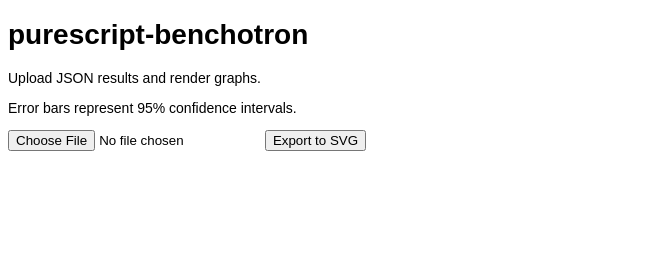
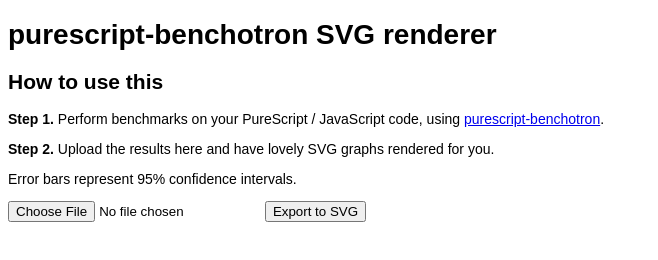
Before and after one commit to hdgarrood/purescript-benchotron-svg-renderer, a plain HTML site: page index.html in a window 1280 px wide. Shown: the whole page, without its empty margins (0-658 px from the left). Drawn offline with Linux system fonts and the light colour scheme.

Commit message:
Better explanation

```diff
--- a/index.html
+++ b/index.html
@@ -59,8 +59,17 @@
 </span>
 
 <body>
-<h1>purescript-benchotron</h1>
-<p>Upload JSON results and render graphs.</p>
+<h1>purescript-benchotron SVG renderer</h1>
+
+<h2>How to use this</h2>
+<p><strong>Step 1.</strong> Perform benchmarks on your PureScript / JavaScript
+code, using
+<a href="https://github.com/hdgarrood/purescript-benchotron">purescript-benchotron</a>.
+</p>
+<p><strong>Step 2.</strong> Upload the results here and have lovely SVG graphs
+rendered for you.</p>
+
+
 <p>Error bars represent 95% confidence intervals.</p>
 
 <div>
```
